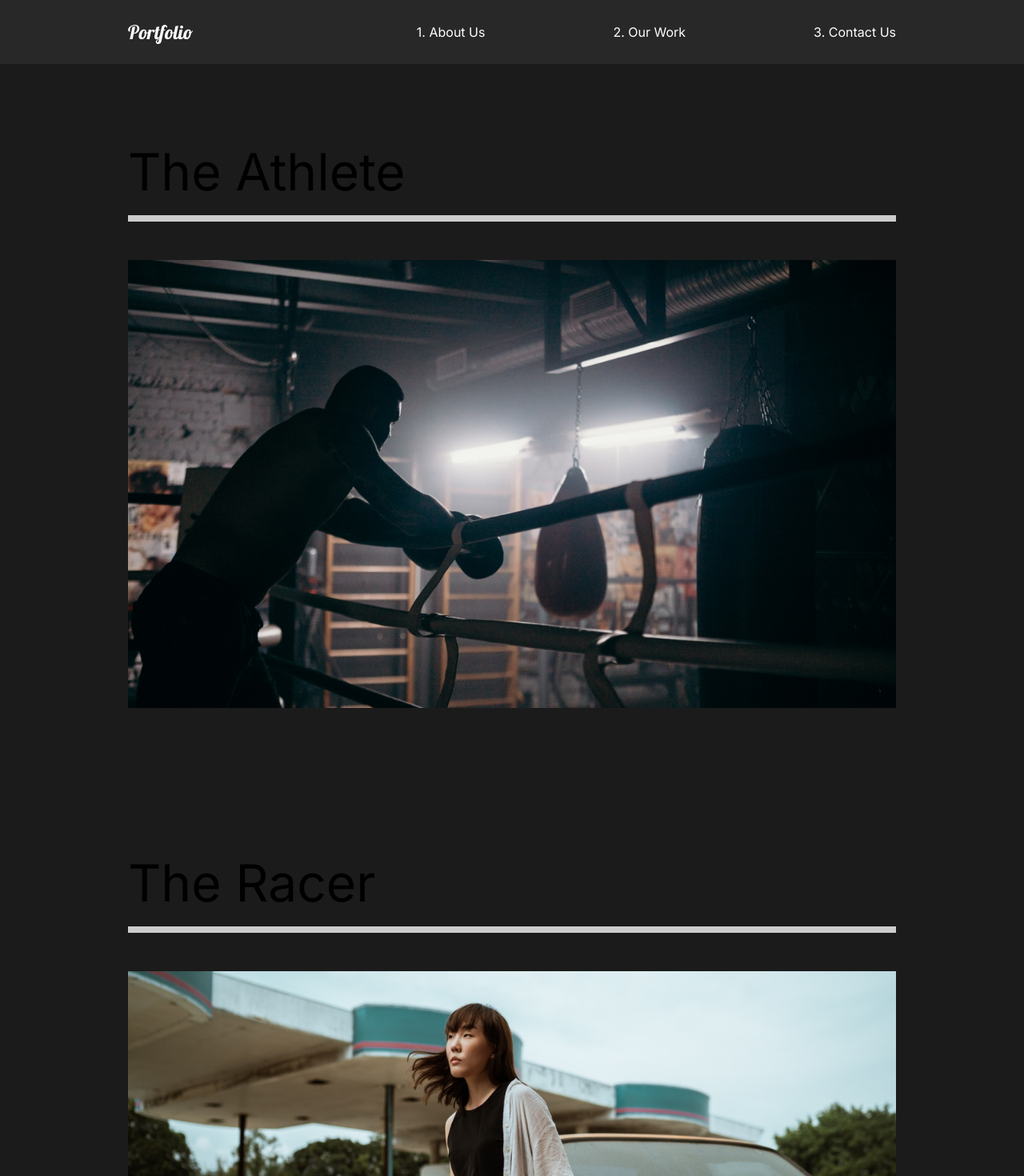
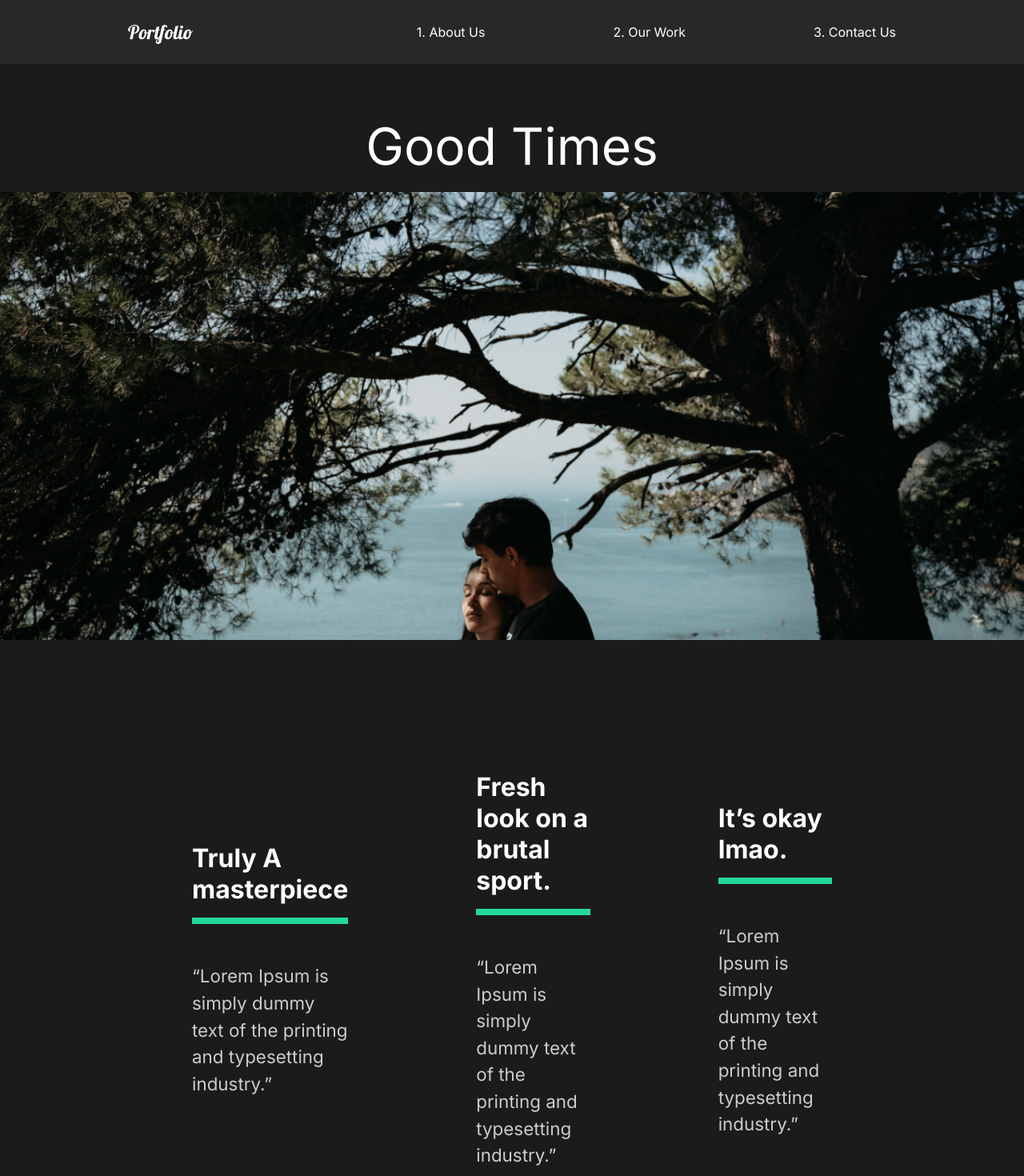
Before and after one commit to michaelpearsun/portfolio, a React (Create React App) app: page /work/good-times in a window 1280 px wide. Shown: the top 1470 px of the page at 80% size. Built offline with nearby package versions, Linux system fonts and the light colour scheme.

Commit message:
Movie Details

```diff
--- a/src/App.js
+++ b/src/App.js
@@ -4,6 +4,7 @@
 import Nav from './components/Nav';
 import AboutUs from './pages/AboutUs'
 import ContactUs from './pages/ContactUs';
+import MovieDetail from './pages/MovieDetail';
 import OurWork from './pages/OurWork';
 
 function App() {
@@ -15,8 +16,11 @@
       <Route path="/" exact>
         <AboutUs/>
       </Route>
-      <Route path="/work">
+      <Route path="/work" exact>
         <OurWork/>
+      </Route>
+      <Route path="/work/:id">
+        <MovieDetail/>
       </Route>
       <Route path="/contact">
         <ContactUs/>
--- /dev/null
+++ b/src/movieState.js
@@ -0,0 +1,80 @@
+import athlete from "./img/athlete-small.png";
+import goodtimes from "./img/goodtimes-small.png";
+import theracer from "./img/theracer-small.png";
+import athlete2 from "./img/athlete2.png";
+import goodtimes2 from "./img/good-times2.jpg";
+import theracer2 from "./img/the-racer2.jpg";
+
+export const MovieState = () => {
+  return [
+    {
+      title: "The Athlete",
+      mainImg: athlete,
+      secondaryImg: athlete2,
+      url: "/work/the-athlete",
+      awards: [
+        {
+          title: "Truly A masterpiece",
+          description:
+            "“Lorem Ipsum is simply dummy text of the printing and typesetting industry.”",
+        },
+        {
+          title: "Fresh look on a brutal sport.",
+          description:
+            "“Lorem Ipsum is simply dummy text of the printing and typesetting industry.”",
+        },
+        {
+          title: "It’s okay lmao.",
+          description:
+            "“Lorem Ipsum is simply dummy text of the printing and typesetting industry.”",
+        },
+      ],
+    },
+    {
+      title: "Good Times",
+      mainImg: goodtimes,
+      url: "/work/good-times",
+      secondaryImg: goodtimes2,
+      awards: [
+        {
+          title: "Truly A masterpiece",
+          description:
+            "“Lorem Ipsum is simply dummy text of the printing and typesetting industry.”",
+        },
+        {
+          title: "Fresh look on a brutal sport.",
+          description:
+            "“Lorem Ipsum is simply dummy text of the printing and typesetting industry.”",
+        },
+        {
+          title: "It’s okay lmao.",
+          description:
+            "“Lorem Ipsum is simply dummy text of the printing and typesetting industry.”",
+        },
+      ],
+    },
+    {
+      title: "The Racer",
+      mainImg: theracer,
+      url: "/work/the-racer",
+      secondaryImg: theracer2,
+      awards: [
+        {
+          title: "Truly A masterpiece",
+          description:
+            "“Lorem Ipsum is simply dummy text of the printing and typesetting industry.”",
+        },
+        {
+          title: "Fresh look on a brutal sport.",
+          description:
+            "“Lorem Ipsum is simply dummy text of the printing and typesetting industry.”",
+        },
+        {
+          title: "It’s okay lmao.",
+          description:
+            "“Lorem Ipsum is simply dummy text of the printing and typesetting industry.”",
+        },
+      ],
+    },
+  ];
+};
--- /dev/null
+++ b/src/pages/MovieDetail.js
@@ -0,0 +1,102 @@
+import React, { useState, useEffect } from 'react';
+import { useHistory } from 'react-router-dom';
+import styled from 'styled-components';
+import { MovieState } from '../movieState';
+
+const MovieDetail = () => {
+    const history = useHistory();
+    const url = history.location.pathname;
+    const [movies, setMovies] = useState(MovieState);
+    const [movie, setMovie] = useState(null);
+
+    useEffect(() => {
+        const currentMovie = movies.filter((stateMovie) => stateMovie.url === url);
+        setMovie(currentMovie[0]);
+    }, [])
+
+    return (
+        <>
+        {movie && (
+        <StyledComponentDetails>
+            <StyledComponentHeadline>
+                <h2>{movie.title}</h2>
+                <img src={movie.mainImg} alt="movie" />
+            </StyledComponentHeadline>
+            <StyledComponentAwards>
+                {movie.awards.map(award => (
+                    <Award title={award.title} description={award.description} key={award.title} />
+                ))}
+            </StyledComponentAwards>
+            <ImageDisplay>
+                <img src={movie.secondaryImg} alt="movie" />
+            </ImageDisplay>
+        </StyledComponentDetails>
+        )}
+        </>
+    );
+};
+
+const StyledComponentDetails = styled.div`
+    color: white;
+`;
+
+const StyledComponentHeadline = styled.div`
+    min-height: 70vh;
+    padding-top: 20vh;
+    position: relative;
+    h2{
+        position: absolute;
+        top: 10%;
+        left: 50%;
+        transform: translate(-50%, -10%);
+    }
+    img{
+        width: 100%;
+        height: 70vh;
+        object-fit: cover;
+    }
+`;
+
+const StyledComponentAwards = styled.div`
+    min-height: 80vh;
+    display: flex;
+    margin: 5rem 10rem;
+    align-items: center;
+    justify-content: space-around;
+`;
+
+const StyledComponentAward = styled.div`
+    padding: 5rem;
+    h3{
+        font-size: 2rem;
+    }
+    .line{
+        width: 100%;
+        background: #23d997;
+        height: 0.5rem;
+        margin: 1rem 0rem;
+    }
+    p{
+        padding: 2rem 0rem;
+    }
+`
+const ImageDisplay = styled.div`
+  min-height: 50vh;
+  img {
+    width: 100%;
+    height: 100vh;
+    object-fit: cover;
+  }
+`;
+
+const Award = ({title, description}) => {
+    return(
+        <StyledComponentAward>
+            <h3>{title}</h3>
+            <div className="line"></div>
+            <p>{description}</p>
+        </StyledComponentAward>
+    )
+};
+
+export default MovieDetail;
--- a/src/pages/OurWork.js
+++ b/src/pages/OurWork.js
@@ -16,21 +16,21 @@
             <StyledComponentMovie>
                 <h2>The Athlete</h2>
                 <div className="line"></div>
-                <Link>
+                <Link to="/work/the-athlete">
                     <img src={athlete} alt="athlete" />
                 </Link>
             </StyledComponentMovie>
             <StyledComponentMovie>
                 <h2>The Racer</h2>
                 <div className="line"></div>
-                <Link>
+                <Link to="/work/the-racer" >
                     <img src={theracer} alt="theracer" />
                 </Link>
             </StyledComponentMovie>
             <StyledComponentMovie>
                 <h2>Good Times</h2>
                 <div className="line"></div>
-                <Link>
+                <Link to="/work/good-times">
                     <img src={goodtimes} alt="goodtimes" />
                 </Link>
             </StyledComponentMovie>
```
